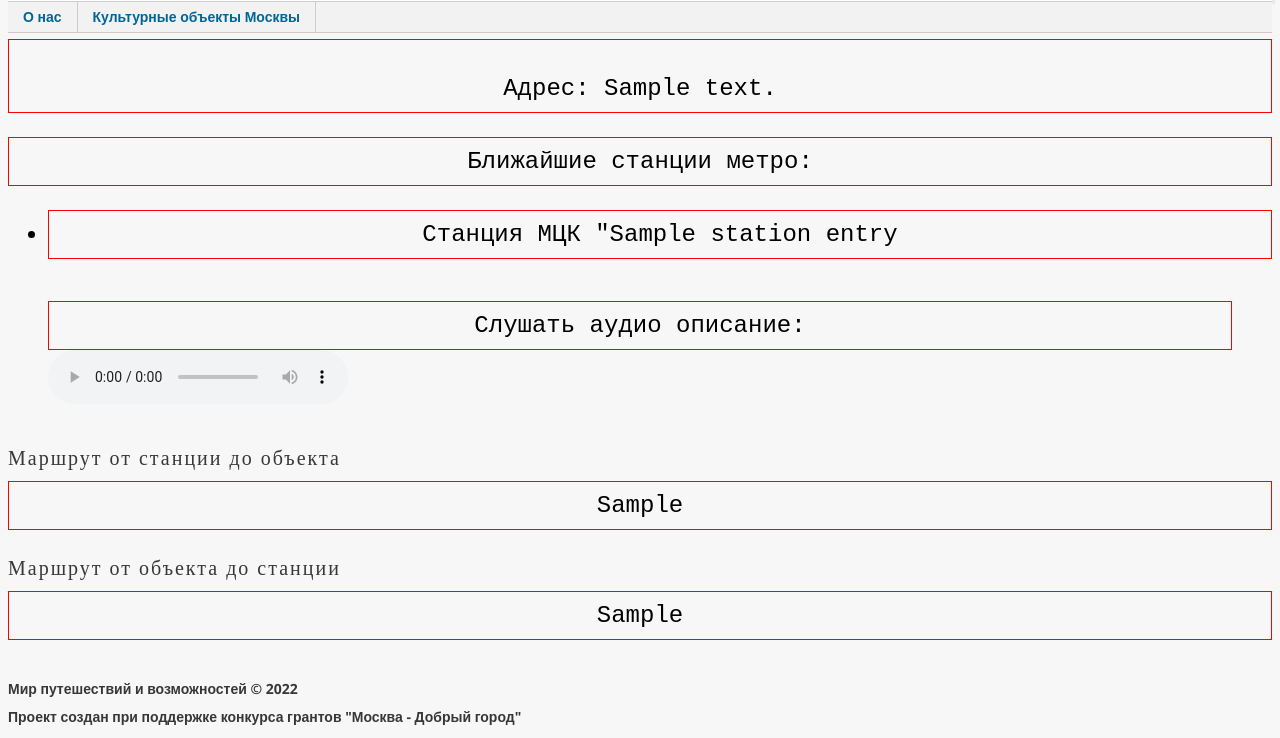
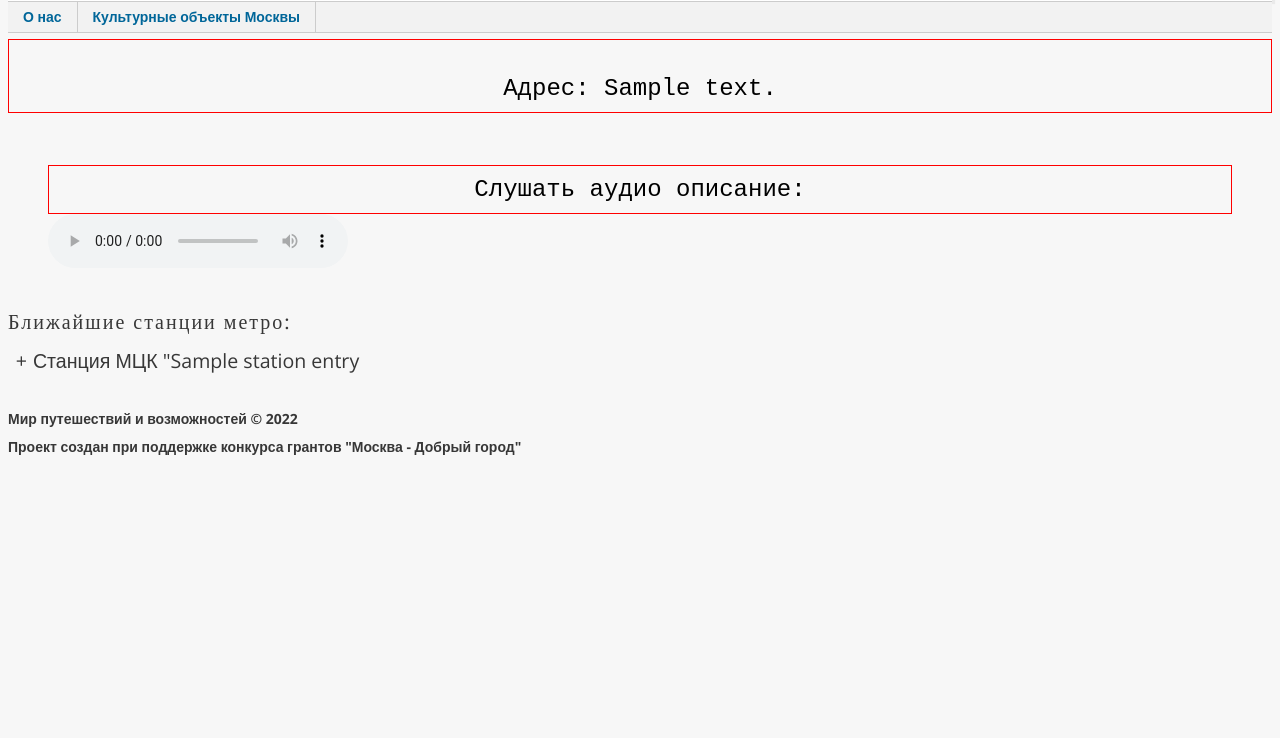
Before and after one commit to mobil6000/accessible-attractions, a Django app: template server/templates/main/routes.html in a window 1280 px wide. Shown: the part 297-1035 px from the top of the page. After the commit the page ends 752 px from the top, so only its background shows below. Run offline with Django 4.2, Linux system fonts and the light colour scheme; the template is opened without the code that fills it: most values are stand-ins (such as "Sample title", 1, 10 or a date in 2020); some libraries are stand-ins or nearby versions.

Commit message:
Implement the output of information about routes in the form of drop-down text

```diff
--- a/server/templates/main/routes.html
+++ b/server/templates/main/routes.html
@@ -5,32 +5,28 @@
 
 {% block content %}
     <p class="rich-text">Адрес: {{ content.address}}</p>
-
-    <p class="rich-text">Ближайшие станции метро:</p>
-    <ul>
-      {% for station_entry in content.nearest_metro_stations %}
-      {% if station_entry.station_type == 'm' %}
-      <li class="rich-text">Станция метро "{{ station_entry.station_name }}</li>
-      {% else %}
-      <li class="rich-text">Станция МЦК "{{ station_entry.station_name }}</li>
-      {% endif %}
-      {% endfor %}
-    </ul>
     <br>
-
     <figure>
       <figcaption class="rich-text">Слушать аудио описание:</figcaption>
       <audio controls src="{{ content.audio_description }}"> Your browser does not support the <code>audio</code> element. </audio>
     </figure>
     <br>
 
+    <h1>Ближайшие станции метро:</h1>
     {% for station_entry in content.nearest_metro_stations %}
-    <h1>Маршрут от станции до объекта</h1>
-    <article class="rich-text">{{ station_entry.route_from_station }}</article>
-    <br>
-    <h1>Маршрут от объекта до станции</h1>
-    <article class="rich-text">{{ station_entry.route_to_station }}</article>
-    <br>
+    <details>
+      {% if station_entry.station_type == 'm' %}
+      <summary>Станция метро "{{ station_entry.station_name }}</summary>
+      {% else %}
+      <summary>Станция МЦК "{{ station_entry.station_name }}</summary>
+      {% endif %}
+      <h1>Маршрут от станции "{{ station_entry.station_name }}" до объекта</h1>
+      <article class="rich-text">{{ station_entry.route_from_station }}</article>
+      <br>
+      <h1>Маршрут от объекта до станции "{{ station_entry.station_name }}"</h1>
+      <article class="rich-text">{{ station_entry.route_to_station }}</article>
+      <br>
+    </details>
     {% endfor %}
 
 {% endblock %}
```
